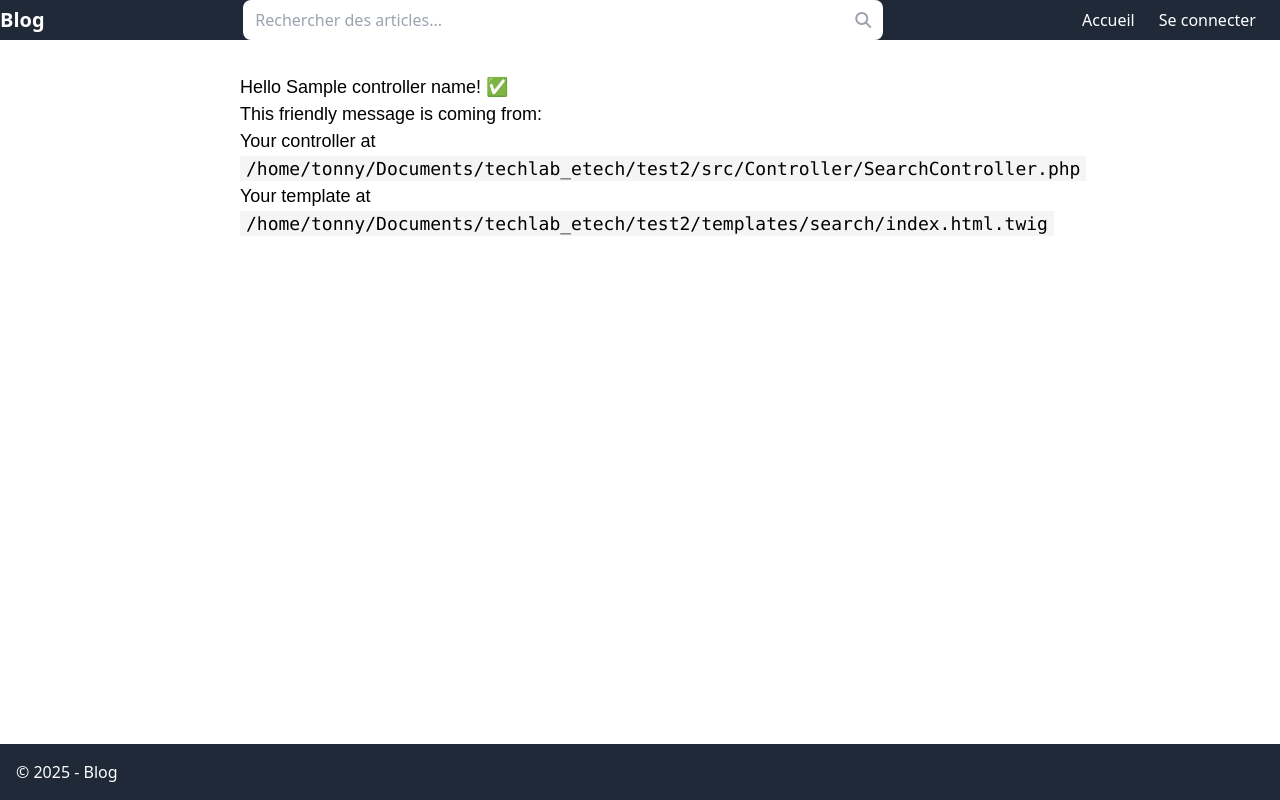
After one commit to TECHLAB-ETECH-MAI-2025/BLOG-Tonny, a Symfony app: template templates/search/index.html.twig in a window 1280 px wide. The commit adds this page. Run offline with Twig, Linux system fonts and the light colour scheme; the template is opened without the code that fills it: most values are stand-ins (such as "Sample title", 1, 10 or a date in 2020); style sheets or scripts are compiled from the project's sources; some libraries are stand-ins or nearby versions.

Commit message:
setting up search system

```diff
--- a/assets/js/app.js
+++ b/assets/js/app.js
@@ -15,7 +15,6 @@ require('datatables.net-bs5');
 require('datatables.net-responsive-bs5');
 
 // Import your custom script
-import './article.js';
 
 // Initialiser DataTables
 $(document).ready(function() {
--- a/assets/js/pages/article-page.js
+++ b/assets/js/article-page.js
@@ -1,4 +1,4 @@
-import ArticleComments from '../article-comments';
+import ArticleComments from './article-comments';
 
 /**
  * Initialisation de la page d'article
--- /dev/null
+++ b/assets/js/search.js
@@ -0,0 +1,106 @@
+class Search {
+    constructor() {
+        this.$searchInput = $('#search-input');
+        this.$searchResults = $('#search-results');
+        this.$searchForm = $('#search-form');
+        this.init();
+    }
+
+    init() {
+        if (this.$searchInput.length) {
+            this.setupEventListeners();
+        }
+    }
+    /*
+     * Mise en place des events
+     */
+    setupEventListeners() {
+        this.$searchInput.on('input', this.handleInput.bind(this));
+        $(document).on('click', this.handleDocumentClick.bind(this));
+
+        if (this.$searchForm.length) {
+            this.$searchForm.on('submit', this.handleFormSubmit.bind(this));
+        }
+    }
+    /*
+    * Écoute sur la barre de recherche
+     */
+    handleInput(e) {
+        const query = $(e.target).val().trim();
+
+        if (query.length < 2) {
+            this.hideResults();
+            return;
+        }
+
+        this.fetchResults(query);
+    }
+
+    fetchResults(query) {
+        //
+        $.ajax({
+            url: `/search?q=${encodeURIComponent(query)}`,
+            method: 'GET',
+            dataType: 'json',
+            success: (data) => this.displayResults(data),
+            error: (error) => {
+                console.error('Error fetching search results:', error);
+                this.displayError();
+            }
+        });
+    }
+
+    displayResults(data) {
+        if (data.length > 0) {
+            const resultsHtml = data.map(item => `
+                <a href="${item.url}" class="block px-4 py-2 hover:bg-gray-100 border-b border-gray-100">
+                    <div class="font-semibold">${item.title}</div>
+                    <div class="text-sm text-gray-500">${item.excerpt}</div>
+                </a>
+            `).join('');
+
+            this.$searchResults.html(resultsHtml);
+            this.showResults();
+        } else {
+            this.$searchResults.html(`
+                <div class="px-4 py-2 text-gray-500">
+                    Aucun résultat pour "${this.$searchInput.val()}"
+                </div>
+            `);
+            this.showResults();
+        }
+    }
+
+    displayError() {
+        this.$searchResults.html(`
+            <div class="px-4 py-2 text-red-500">
+                Error loading search results. Please try again.
+            </div>
+        `);
+        this.showResults();
+    }
+
+    handleDocumentClick(e) {
+        if (!this.$searchInput.is(e.target) &&
+            !this.$searchResults.is(e.target) &&
+            this.$searchResults.has(e.target).length === 0) {
+            this.hideResults();
+        }
+    }
+
+    showResults() {
+        this.$searchResults
+            .removeClass('hidden')
+            .addClass('block');
+    }
+
+    hideResults() {
+        this.$searchResults
+            .addClass('hidden')
+            .removeClass('block');
+    }
+}
+
+$(document).ready(() => {
+    new Search();
+});
--- a/templates/base.html.twig
+++ b/templates/base.html.twig
@@ -15,17 +15,47 @@
 
     {% block javascripts %}
         {{ encore_entry_script_tags('app') }}
+        {{ encore_entry_script_tags('search') }}
     {% endblock %}
 </head>
 <body class="flex flex-col min-h-screen">
-<nav class="bg-gray-800 text-white p-4">
-    <div class="container mx-auto flex justify-between items-center">
+<nav class="bg-gray-800 text-white">
+    <div class="container mx-auto flex flex-col md:flex-row justify-between items-center">
+        <div class="flex justify-between items-center w-full md:w-auto">
             <a class="text-xl font-bold" href="{{ path('app_home') }}">Blog</a>
             <button class="block md:hidden">
                 <svg class="fill-current h-6 w-6" viewBox="0 0 24 24">
                     <path d="M4 5h16a1 1 0 0 1 0 2H4a1 1 0 1 1 0-2zm0 6h16a1 1 0 0 1 0 2H4a1 1 0 0 1 0-2zm0 6h16a1 1 0 0 1 0 2H4a1 1 0 0 1 0-2z"></path>
                 </svg>
             </button>
+        </div>
+
+        <div class="relative w-full md:w-1/2 my-4 md:my-0">
+            <form id="search-form" method="get">
+                <div class="flex items-center">
+                    <div class="relative flex-grow">
+                        <label for="search-input"></label><input
+                            id="search-input"
+                            name="q"
+                            type="text"
+                            placeholder="Rechercher des articles..."
+                            class="w-full py-2 pl-3 pr-10 rounded-lg text-gray-700 focus:outline-none focus:ring-2 focus:ring-blue-500"
+                            autocomplete="off"
+                        >
+                        <div class="absolute inset-y-0 right-0 flex items-center pr-3">
+                            <button type="submit" class="text-gray-400 hover:text-gray-600">
+                                <i class="fas fa-search"></i>
+                            </button>
+                        </div>
+                    </div>
+                </div>
+                <div
+                    id="search-results"
+                    class="hidden absolute z-50 mt-1 w-full bg-white rounded shadow-lg text-gray-800 max-h-96 overflow-y-auto border border-gray-200"
+                ></div>
+            </form>
+        </div>
+
         <div class="hidden md:flex md:items-center">
             <ul class="flex">
                 <li class="mr-6">
@@ -42,9 +72,6 @@
             </ul>
             <ul class="flex">
                 {% if app.user %}
-                    <li class="mr-6">
-                        <span class="text-white">Bonjour, {{ app.user.username }}</span>
-                    </li>
                     <li class="mr-6">
                         <a class="text-white" href="{{ path('app_logout') }}">Se déconnecter</a>
                     </li>
@@ -77,7 +104,7 @@
     <div class="container mx-auto">
         <div class="flex flex-col md:flex-row justify-between">
             <div>
-                <p>&copy; {{ "now"|date("Y") }} - Blog Symfony</p>
+                <p>&copy; {{ "now"|date("Y") }} - Blog</p>
             </div>
         </div>
     </div>
--- /dev/null
+++ b/templates/search/index.html.twig
@@ -0,0 +1,20 @@
+{% extends 'base.html.twig' %}
+
+{% block title %}Hello SearchController!{% endblock %}
+
+{% block body %}
+<style>
+    .example-wrapper { margin: 1em auto; max-width: 800px; width: 95%; font: 18px/1.5 sans-serif; }
+    .example-wrapper code { background: #F5F5F5; padding: 2px 6px; }
+</style>
+
+<div class="example-wrapper">
+    <h1>Hello {{ controller_name }}! ✅</h1>
+
+    This friendly message is coming from:
+    <ul>
+        <li>Your controller at <code>/home/tonny/Documents/techlab_etech/test2/src/Controller/SearchController.php</code></li>
+        <li>Your template at <code>/home/tonny/Documents/techlab_etech/test2/templates/search/index.html.twig</code></li>
+    </ul>
+</div>
+{% endblock %}
--- a/webpack.config.js
+++ b/webpack.config.js
@@ -6,7 +6,9 @@ Encore
     .setPublicPath('/build')
     .addEntry('app', './assets/app.js')
     // Ajout de l'entrée pour la page d'article
-    .addEntry('article-page', './assets/js/pages/article-page.js')
+    .addEntry('article-page', './assets/js/article-page.js')
+    // Pour la recherche d'articles
+    .addEntry('search', './assets/js/search.js')
     .enableStimulusBridge('./assets/controllers.json')
     .splitEntryChunks()
     .enableSingleRuntimeChunk()
```
Also changed, not shown: src/Controller/SearchController.php (added, +37 -0 lines), src/Repository/ArticleRepository.php (+16 -0 lines), tests/Controller/SearchControllerTest.php (added, +16 -0 lines), assets/js/article.js (deleted). Lines whose indentation alone changed are shown as unchanged.
